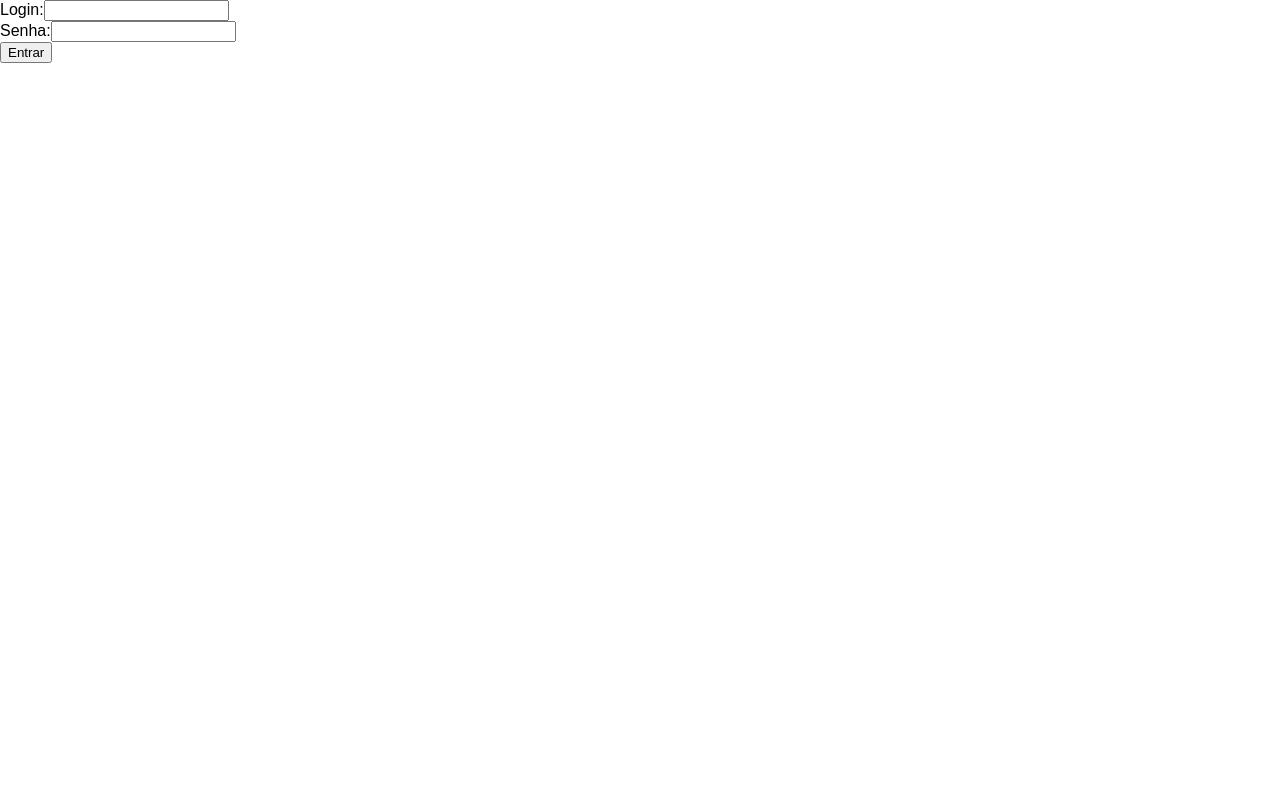
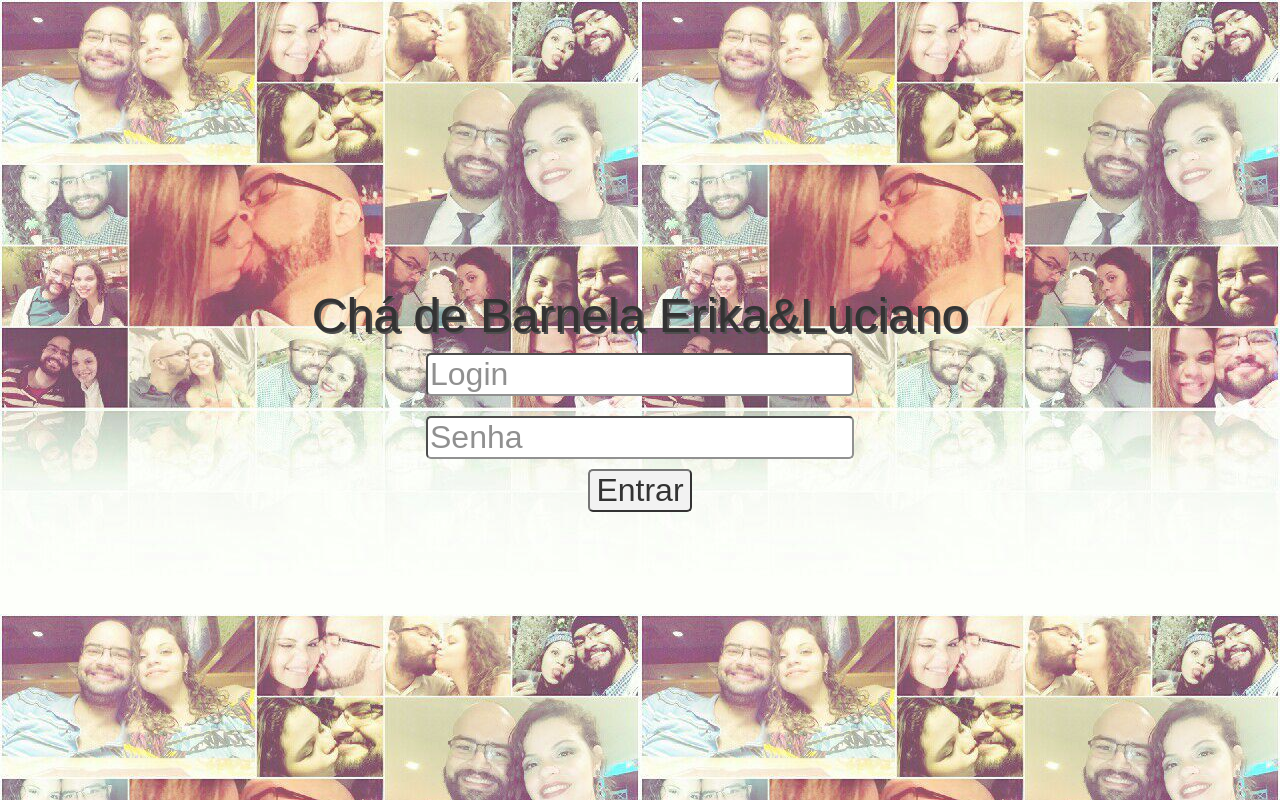
Before and after one commit to geronimo-lisboa/cha-de-panela, a React (Create React App) app in the folder front/cha-de-panela/: page / in a window 1280 px wide. Built offline with nearby package versions, Linux system fonts and the light colour scheme.

Commit message:
Tela de login estilizada

```diff
--- a/front/cha-de-panela/src/App.css
+++ b/front/cha-de-panela/src/App.css
@@ -1,5 +1,34 @@
 .App {
+  display: flex;
+  flex-direction: column;
+  justify-content: center;
   text-align: center;
+  opacity:0.8;
+  background-color:antiquewhite;
+  position:fixed;
+  width:100%;
+  height:100%;
+  top:0px;
+  left:0px;
+  z-index:1000;
+  background-image: url('photo_2018-08-07_08-24-52.jpg');
+}
+
+
+
+.Titulo {
+  font-size:3em;
+  color: black;
+  text-shadow: 2px 2px #222222;
+}
+
+.LoginFields{
+  padding: 10px;
+}
+
+.LoginInputs {
+  font-size: 2em;
+  border-radius:5px;
 }
 
 .App-logo {
@@ -26,3 +55,8 @@
   from { transform: rotate(0deg); }
   to { transform: rotate(360deg); }
 }
+
+.ButtonLogin {
+  font-size: 2em;
+  border-radius:5px;
+}
--- a/front/cha-de-panela/src/App.js
+++ b/front/cha-de-panela/src/App.js
@@ -5,6 +5,15 @@ import DonoDashboard from './DonoDashboard';
 import ConvidadoDashboard from './ConvidadoDashboard';
 import './App.css';
 
+class Titulo extends Component{
+    render(){
+        return(
+            <div className="Titulo">
+                Chá de Barnela Erika&Luciano
+            </div>
+        );
+    }
+}
 
 class App extends Component {
     constructor(props){
@@ -85,16 +94,21 @@ class App extends Component {
         return this.serverInterface.desfazerEscolhaDePresente(this.state.token, idPresente);
     }
 
-
     render() {
         if(this.state.currentApplicationState==="login"){
             return (
+                <div className="App">
+                    <Titulo/>
                     <LoginForm onLoginButtonSubmit={this.onLoginButtonSubmit}/>
+
+                </div>
             );
         }
         else if (this.state.currentApplicationState==="logado"){
             if(this.state.tipoDeUsuario === "DONO"){
                 return(
+                    <div className="App">
+                        <Titulo/>
                         <DonoDashboard
                             nome={this.state.nome}
                             getListaDeConvidados={this.getListaDeConvidados}
@@ -106,9 +120,12 @@ class App extends Component {
                             deletePresente={this.deletePresente}
                             salvarPresente={this.salvarPresente}
                         />
+                    </div>
                 );
             }else if (this.state.tipoDeUsuario ==="CONVIDADO"){
                 return(
+                    <div className="App">
+                        <Titulo/>
                         <ConvidadoDashboard
                             nome={this.state.nome}
                             getPresentes={this.getPresentes}
@@ -116,6 +133,7 @@ class App extends Component {
                             desfazerEscolhaDePresente={this.desfazerEscolhaDePresente}
                             idConvidado={this.state.idPessoa}
                         />
+                    </div>
                 )
             }
         }
--- a/front/cha-de-panela/src/LoginForm.js
+++ b/front/cha-de-panela/src/LoginForm.js
@@ -31,9 +31,10 @@ class LoginForm extends Component {
     render(){
         return(
             <div>
-                <div>Login:<input onChange={this.onLoginInputChange} value={this.state.login}/></div>
-                <div>Senha:<input onChange={this.onSenhaInputChange} value={this.state.senha}/></div>
-                <button onClick={this.onButtonSubmitClick}>Entrar</button>
+                <div className="LoginFields"><input className="LoginInputs" placeholder="Login" onChange={this.onLoginInputChange} value={this.state.login}/></div>
+                <div className="LoginFields">
+                    <input type="password" className="LoginInputs" placeholder="Senha" onChange={this.onSenhaInputChange} value={this.state.senha}/></div>
+                <button className="ButtonLogin" onClick={this.onButtonSubmitClick}>Entrar</button>
             </div>
         );
     }
```
Also changed, not shown: front/cha-de-panela/src/photo_2018-08-07_08-24-52.jpg (added). Lines whose indentation alone changed are shown as unchanged.
